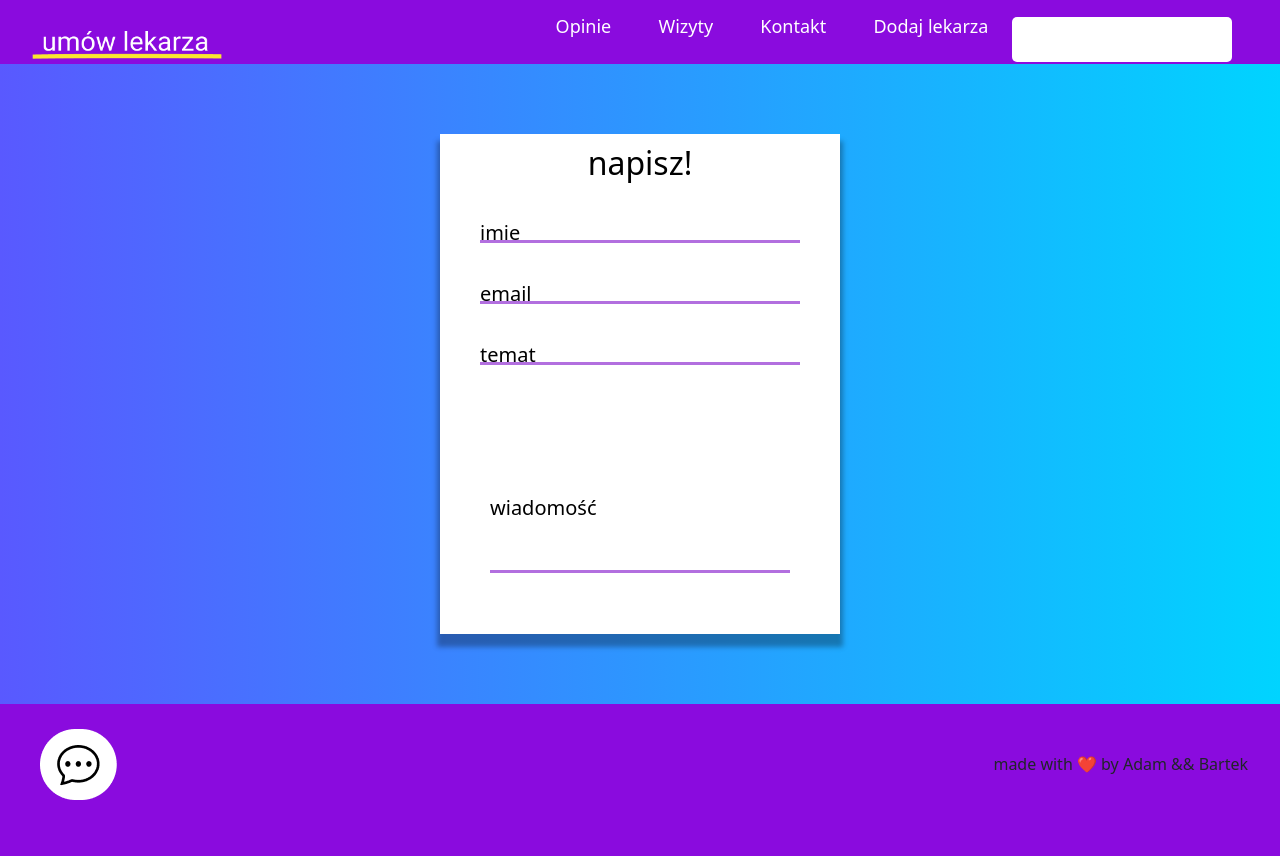
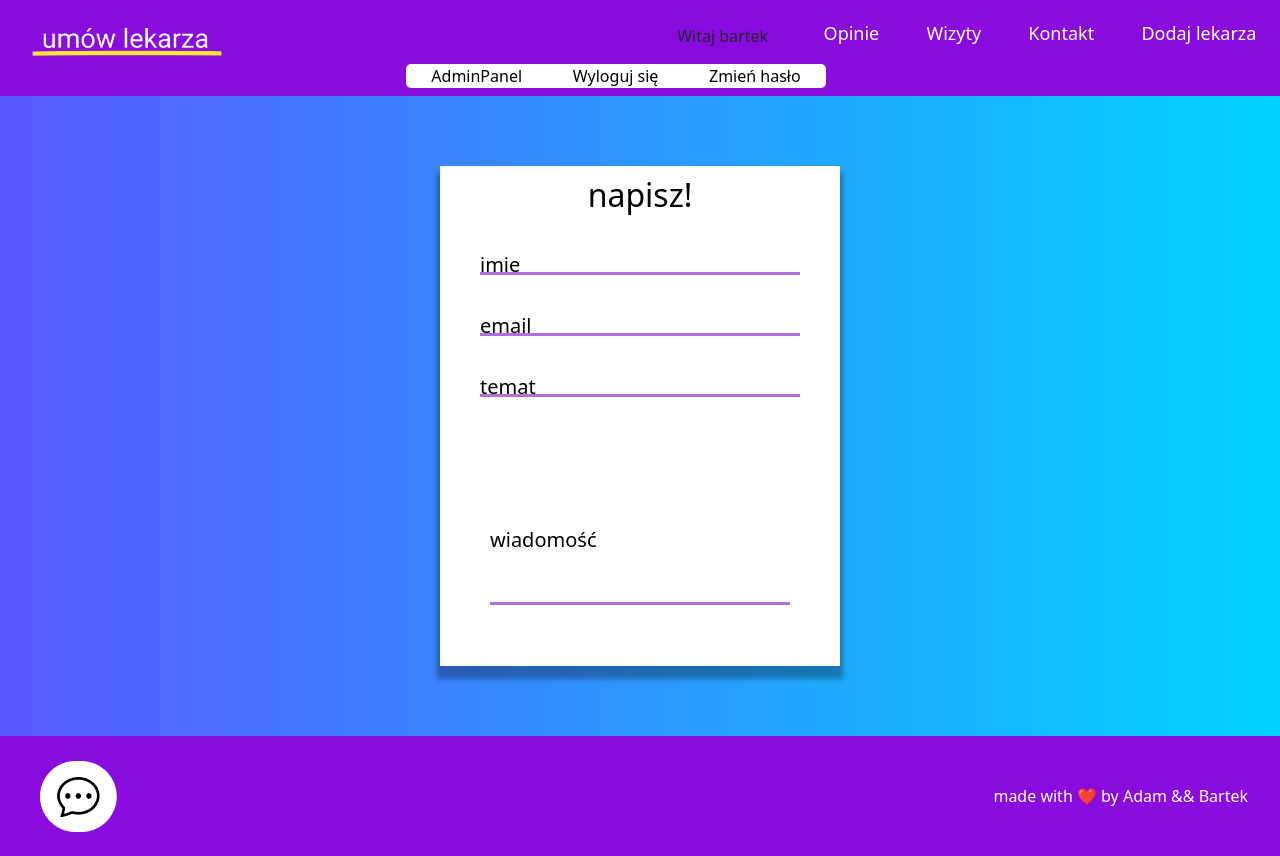
Before and after one commit to hakue1990/HospitalDjango, a Django app: page /contact/ in a window 1280 px wide. Before the commit the page ends 800 px from the top, so only its background shows below. Run offline with Django 3.2, Linux system fonts and the light colour scheme; a user stored in the database is signed in; parts of the project's set-up code (start-up, migrations or seed data) failed here and were passed over; some libraries are stand-ins or nearby versions.

Commit message:
add nav styles

```diff
--- a/Hospital/templates/base.html
+++ b/Hospital/templates/base.html
@@ -35,7 +35,6 @@
           {%if user.is_superuser %}
           <li><a href="/addDoctor">Dodaj lekarza</a></li>
           {%endif%}
-
         </ul>
         <div class="navbar--login">
           {% if user.is_superuser %}
--- a/Hospital/templates/contact.html
+++ b/Hospital/templates/contact.html
@@ -1,4 +1,5 @@
-{% extends 'base_unauthenticated.html'%} {%load static%} {% block content %}
+{% extends 'base.html'%} {%load crispy_forms_tags %} {%load static%} {% block content %}
+<main class='addDoctor'>
 <main>
   <section class="contact--container">
     <form>
--- a/Hospital/templates/opinions.html
+++ b/Hospital/templates/opinions.html
@@ -1,4 +1,5 @@
-{% extends 'base_unauthenticated.html'%} {%load crispy_forms_tags %} {%load static%} {% block content %}
+{% extends 'base.html'%} {%load crispy_forms_tags %} {%load static%} {% block content %}
+<main class='addDoctor'>
 
 <main>
   <section class="hero">
--- a/static/style.css
+++ b/static/style.css
@@ -28,7 +28,12 @@ body {
   font-family: 'Montserrat', sans-serif;
 }
 /* nawigacja */
-
+nav.navbar{
+  display: flex;
+  align-items: center;
+  justify-content: center;
+  background-color: #8a0bde;
+}
 .navbar--logo {
   color: wheat;
   font-size: 30px;
@@ -38,21 +43,14 @@ body {
 .navbar--logo img {
   width: 190px;
 }
-nav {
-  height: 8vh;
-  background-color: #8a0bde;
-  display: flex;
-  justify-content: space-between;
-  align-items: center;
-  justify-content: center;
-}
-
 ul.navbar--links {
   display: flex;
   justify-content: space-around;
+  align-items: center;
   list-style: none;
   width: 40%;
-  /* background-color: pink; */
+  height: 20px;
+  margin-top:20px;
 }
 ul li a {
   text-decoration: none;
@@ -81,8 +79,8 @@ ul li a:hover:after {
 .navbar--login {
   background-color: #fff;
   margin-right: 3rem;
-  height: 45px;
-  width: 220px;
+  height: 100%;
+  width: 420px;
   display: flex;
   justify-content: space-around;
   align-items: center;
@@ -243,6 +241,7 @@ footer .footer-chat-ico:hover {
   display: block;
   position: absolute;
   right: 2rem;
+  color: white;
 }
 section.callADoctor {
   margin-bottom: 5rem;
@@ -391,6 +390,7 @@ section.callADoctor {
 }
 .hero-addDoctor  form {
   /* background-color: red; */
+  border-top: 1px solid black;
   width: 500px;
   height: 600px;
   padding: 20px;
```
